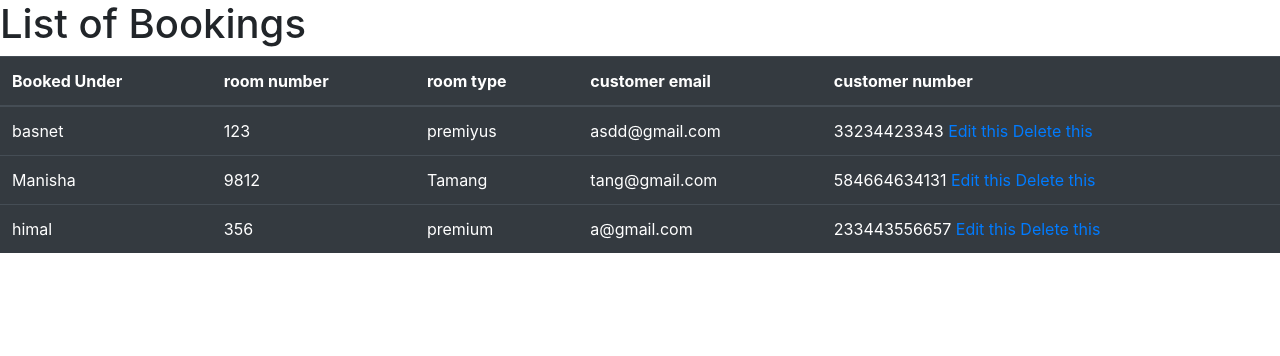
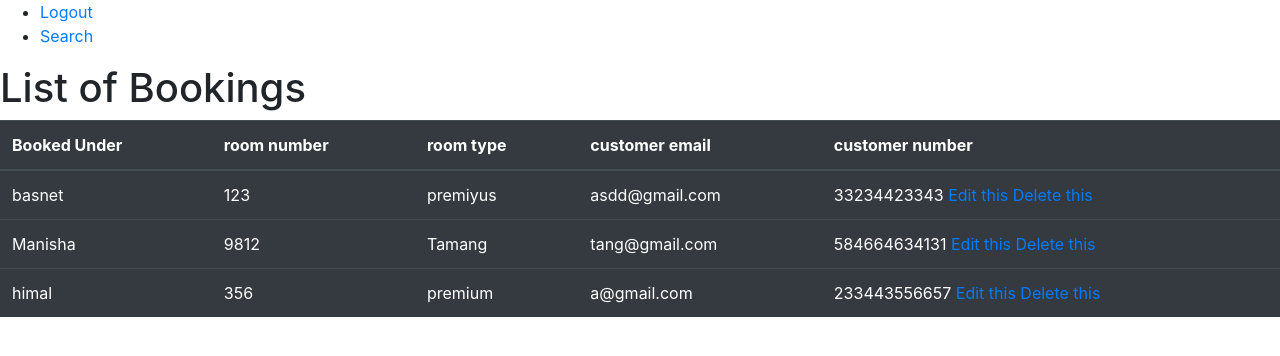
Before and after one commit to Aljesh-basnet/PowerRangers_ADC6_PartII, a Django app: page /booking/ in a window 1280 px wide. Shown: the top 356 px of the page. Run offline with Django 3.2, Linux system fonts and the light colour scheme; data comes from the database, SQL or seed files in the repository; both versions use the stored data as it was after the commit; some libraries are stand-ins or nearby versions.

Commit message:
updating nav bar

```diff
--- a/PowerRangers_ADC6/customer/urls.py
+++ b/PowerRangers_ADC6/customer/urls.py
@@ -14,7 +14,8 @@ urlpatterns =[
     path('search/searchlist',views.searchresults),
     path('upload/',views.upload),
     path('signup/',views.register_user,name="signup"),
-    path('login/',views.authenticate_user, name="login")
+    path('login/',views.authenticate_user, name="login"),
+    path('logout/',views.logout, name="logout")
 
 
 ]
--- a/PowerRangers_ADC6/customer/views.py
+++ b/PowerRangers_ADC6/customer/views.py
@@ -61,7 +61,7 @@ def booking_update_save(request, ID):
     book_object.roomno = request.POST['RoomNo']
     book_object.cemail = request.POST['CustomerEmail']
     book_object.ccontact = request.POST['CustomerContact']
-    book_object.save();
+    book_object.save()
 
     return HttpResponse("Record Updated!!")
 
@@ -137,3 +137,7 @@ def authenticate_user(request):
         else:
             messages.info(request,'invalid username or password')
             return render(request,'Registration/login.html')
+
+def logout(request):
+    auth.logout(request)
+    return render(request,'index.html')
--- a/PowerRangers_ADC6/templates/Bookings/bookings.html
+++ b/PowerRangers_ADC6/templates/Bookings/bookings.html
@@ -15,6 +15,19 @@
 </head>
 
 <body>
+  <nav>
+    <div class="nav-wrapper">
+
+      <ul id="nav-mobile" class="right hide-on-med-and-down">
+
+        <li><a href="/logout">Logout</a></li>
+
+        <li><a href="/search">Search</a></li>
+
+
+      </ul>
+    </div>
+  <nav>
     <h1> List of Bookings </h1>
 
     <table class="table table-dark">
--- a/PowerRangers_ADC6/templates/Bookings/search.html
+++ b/PowerRangers_ADC6/templates/Bookings/search.html
@@ -32,6 +32,9 @@
   </style>
   </head>
   <body>
+    <li><a href="/logout">Logout</a></li>
+            <li><a href="/booking">List</a></li>
+            <li><a href="/search">Search</a></li>
   	<marquee><h1>Search is based on customer name, customer email and customer contact</h1></marquee>
   	<form action="searchlist" method="POST"> {% csrf_token %}
    <div class="container">
--- a/PowerRangers_ADC6/templates/Bookings/uploadfile.html
+++ b/PowerRangers_ADC6/templates/Bookings/uploadfile.html
@@ -14,6 +14,9 @@
 	</style>
 </head>
 <body>
+			<li><a href="/logout">Logout</a></li>
+            <li><a href="/booking">List</a></li>
+            <li><a href="/search">Search</a></li>
 		<form method="post" enctype="multipart/form-data">
 			 {% csrf_token %}
 			 <input type="file" name="document">
--- a/PowerRangers_ADC6/templates/Registration/login.html
+++ b/PowerRangers_ADC6/templates/Registration/login.html
@@ -73,6 +73,7 @@ body{
 }
 </style>
 <body>
+
   <nav>
     <div class="nav-wrapper">
       <a href="#" class="brand-logo">Logo</a>
```
Also changed, not shown: PowerRangers_ADC6/templates/Bookings/bookingform.html (+16 -0 lines), PowerRangers_ADC6/templates/Bookings/bookingsupdateform.html (+13 -0 lines), PowerRangers_ADC6/templates/Bookings/searchlist.html (+13 -0 lines), PowerRangers_ADC6/templates/Registration/register.html (+8 -12 lines), PowerRangers_ADC6/templates/header.html (+7 -0 lines), PowerRangers_ADC6/db.sqlite3.
